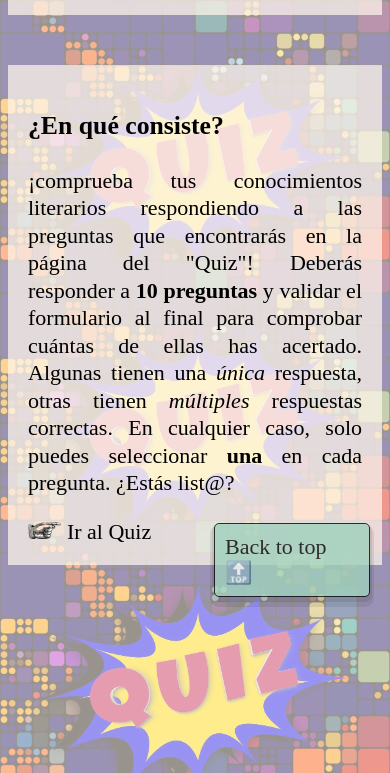
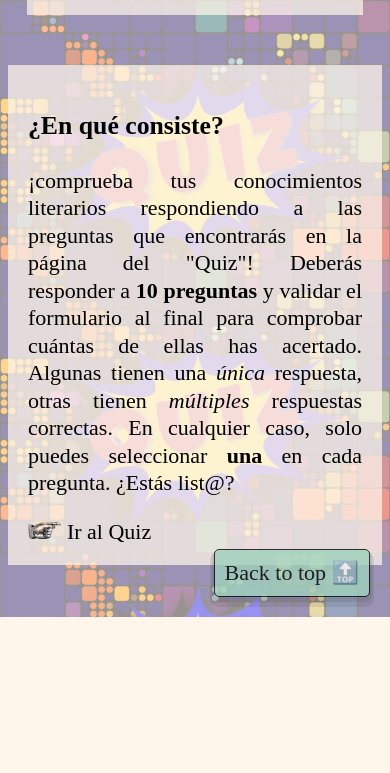
Before and after one commit to CristinaMateo/Quiz, a plain HTML site: page index.html in a window 390 px wide. Shown: the part 227-1000 px from the top of the page. After the commit the page ends 952 px from the top, so only its background shows below. Drawn offline with Linux system fonts and the light colour scheme; a web font is replaced by a local one.

Commit message:
adaptacion elementos, falta imagen fondo

```diff
--- a/style/style.css
+++ b/style/style.css
@@ -58,6 +58,7 @@ nav > a:hover{
 footer{
     margin-top: 50px;
     margin-bottom: 60px;
+    padding-top: 20px;
 }
 
 div.top{
@@ -104,7 +105,7 @@ a{
     position: absolute;
     background-size: contain;
     z-index: -1;
-    height: 1000px;
+    height: 100vh;
 }
 
 .opac{
@@ -190,20 +191,8 @@ span{
 
 /*media queries*/
 
-@media only screen and (max-width: 850px) {
-    #index::after {
-        content: "";
-        background: url('../assets/quiz.jpg') ;
-        opacity: 0.4;
-        top: 0;
-        left: 0;
-        bottom: 0;
-        right: 0;
-        position: absolute;
-        background-size:contain;
-        z-index: -1;
-        height: 1000px;
-    }
+@media only screen and (max-width: 768px) {
+    /*index*/
 
     header{
         width: 100%;
@@ -212,6 +201,23 @@ span{
         width: 100%;
     }
     .header{
-        width: 100%;
+        width: 90%;
     }
 }
+
+@media only screen and (max-width: 550px){
+
+    div{
+        flex: 100%;
+        max-width: 100%;
+    }
+
+}
+
+@media only screen and (max-width: 468px){
+    #index::after {
+        height: 100vh;
+    }
+
+
+}
```
Also changed, not shown: index.html (+0 -2 lines).
